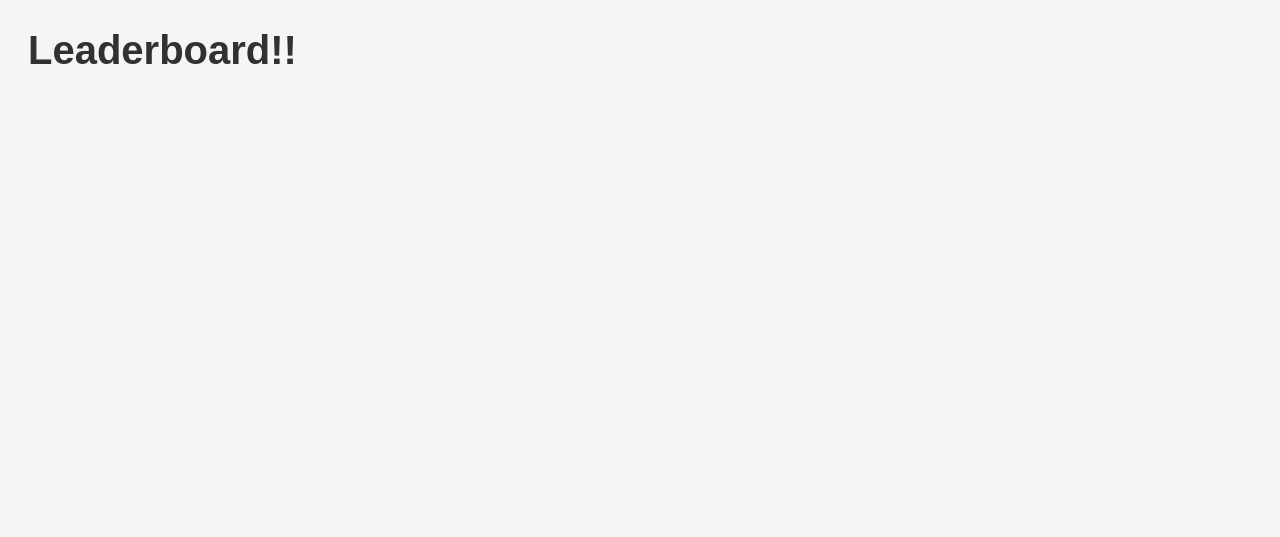
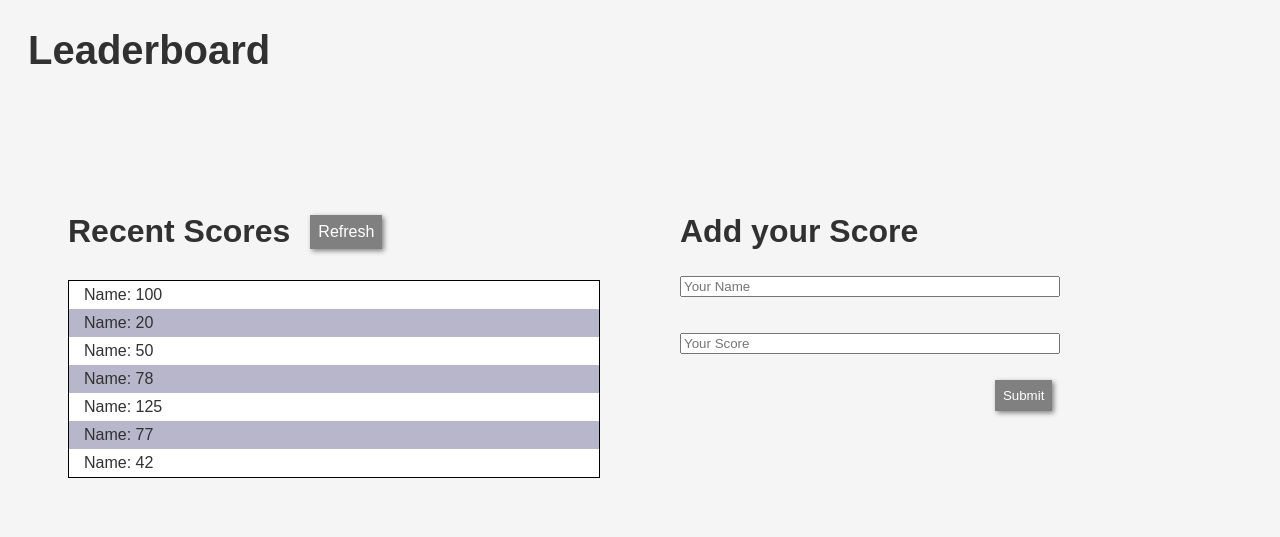
Before and after one commit to acolombo1/leaderboard, a website built with webpack: page dist/index.html in a window 1280 px wide. Built offline with nearby package versions, Linux system fonts and the light colour scheme.

Commit message:
After npm run build

```diff
--- a/dist/index.html
+++ b/dist/index.html
@@ -6,6 +6,33 @@
   <title>Leaderboard!</title>
 <script defer src="main.js"></script></head>
 <body>
-  <h1>Leaderboard!!</h1>
+  <h1>Leaderboard</h1>
+  <section class="mainsection">
+    <div class="leftsection">
+      <div class="title">
+        <h2>Recent Scores</h2>
+        <a id="Refresh-btn" href="javascript:void(0);" class="button">Refresh</a>
+      </div>
+      <ul class="leaderboard">
+        <li class="listitem">Name: 100</li>
+        <li class="listitem">Name: 20</li>
+        <li class="listitem">Name: 50</li>
+        <li class="listitem">Name: 78</li>
+        <li class="listitem">Name: 125</li>
+        <li class="listitem">Name: 77</li>
+        <li class="listitem">Name: 42</li>
+      </ul>
+    </div>
+    <div class="rightsection">
+      <h2>Add your Score</h2>
+      <form>
+        <p><input class="formitem" type="text" id="name" name="name" placeholder="Your Name" required
+            minlength=2 maxlength=30></p>
+        <p><input class="formitem" type="text" id="score" name="score" placeholder="Your Score" required
+            minlength=2 maxlength=12></p>
+        <p class="buttoncontainer"><button class="button" type="submit">Submit</button></p>
+      </form>
+    </div>
+  </section>
 </body>
 </html>
```
Also changed, not shown: dist/main.js (+2 -2 lines).
